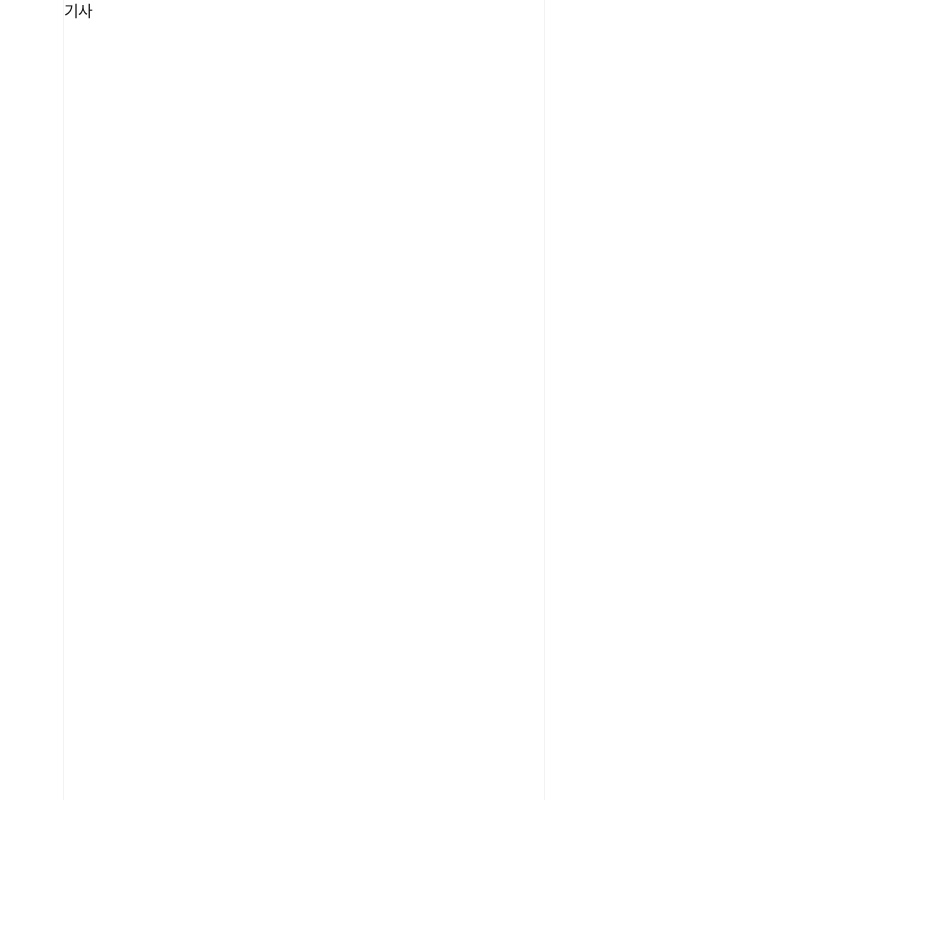
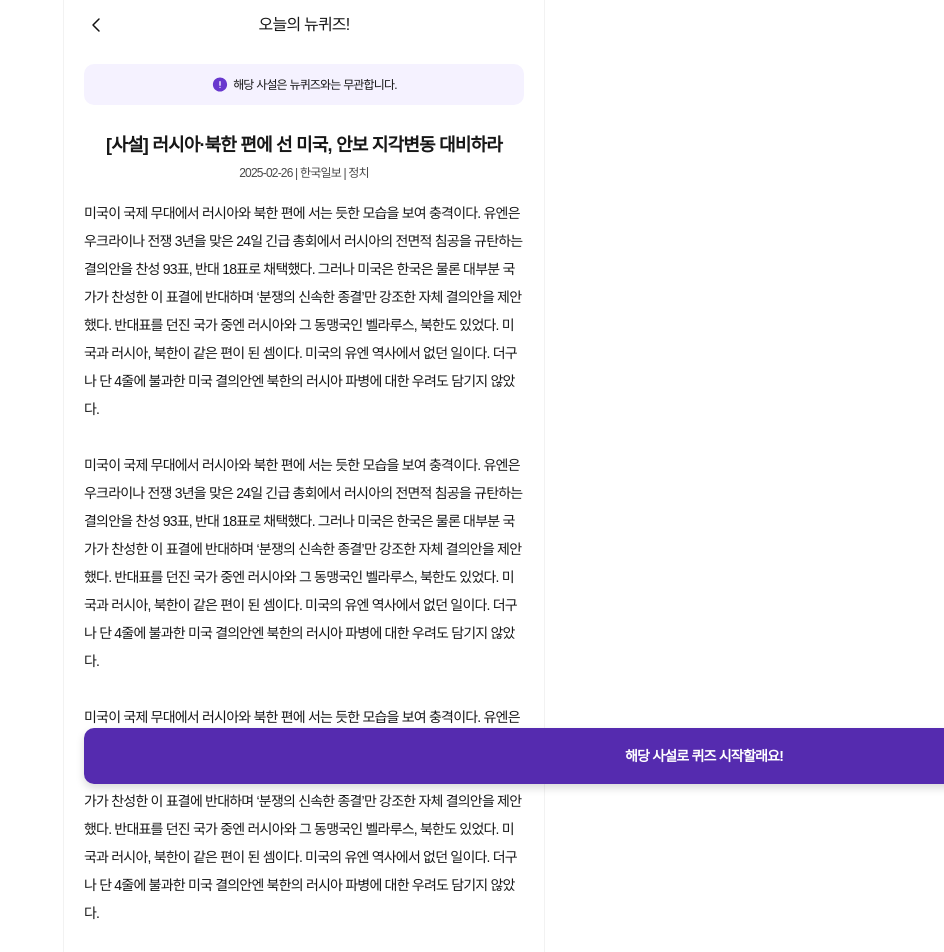
Before and after one commit to POTENDAY-NEWQUIZ/NEWQUIZ-FE, a Next.js app: page /article/1 in a window 1280 px wide. Shown: the top 952 px of the page, without its empty margins (336-1280 px from the left). Before the commit the page ends 800 px from the top, so only its background shows below. Built offline with nearby package versions, Linux system fonts and the light colour scheme; a web font is replaced by a local one.

Commit message:
[feat] : article/[id] 생성 및 구현

```diff
--- a/src/app/article/[id]/page.tsx
+++ b/src/app/article/[id]/page.tsx
@@ -1,5 +1,96 @@
+import Image from "next/image";
+
+import Header from "@components/header";
+import BackButton from "@components/button/back-button";
+import Blank from "@components/button/blank";
+
+import caution from "@assets/svg/caution.svg";
+import Button from "@components/button/button";
+
 const Article = () => {
-  return <div>기사</div>;
+  return (
+    <main>
+      {/* 헤더 영역 */}
+      <Header
+        title="오늘의 뉴퀴즈!"
+        leftChild={<BackButton />}
+        rightChild={<Blank />}
+      />
+
+      {/* 안내 문구 영역 */}
+      <section className="pt-16 mx-5 mb-7">
+        <div className="py-3 flex justify-center items-center gap-1 text-xs bg-home-lavender rounded-[10px]">
+          <Image src={caution} width={18} height={18} alt="경고" />
+          <p>해당 사설은 뉴퀴즈와는 무관합니다.</p>
+        </div>
+      </section>
+
+      {/* 기사 내용 영역 */}
+      <section className="mx-5">
+        {/* 기사 제목 */}
+        <div className="mb-[18px]">
+          <p className="font-semibold text-lg text-center break-keep leading-6 mb-2">
+            [사설] 러시아·북한 편에 선 미국, 안보 지각변동 대비하라
+          </p>
+          <p className="text-xs text-[#484848] text-center">
+            2025-02-26 | 한국일보 | 정치
+          </p>
+        </div>
+
+        {/* 기사 내용 - 배열로 문단 출력하면됨 */}
+        <div className="text-sm leading-7 mb-16">
+          <p>
+            미국이 국제 무대에서 러시아와 북한 편에 서는 듯한 모습을
+            보여 충격이다. 유엔은 우크라이나 전쟁 3년을 맞은 24일 긴급
+            총회에서 러시아의 전면적 침공을 규탄하는 결의안을 찬성 93표,
+            반대 18표로 채택했다. 그러나 미국은 한국은 물론 대부분
+            국가가 찬성한 이 표결에 반대하며 ‘분쟁의 신속한 종결’만
+            강조한 자체 결의안을 제안했다. 반대표를 던진 국가 중엔
+            러시아와 그 동맹국인 벨라루스, 북한도 있었다. 미국과 러시아,
+            북한이 같은 편이 된 셈이다. 미국의 유엔 역사에서 없던
+            일이다. 더구나 단 4줄에 불과한 미국 결의안엔 북한의 러시아
+            파병에 대한 우려도 담기지 않았다.
+          </p>
+          <br />
+          <p>
+            미국이 국제 무대에서 러시아와 북한 편에 서는 듯한 모습을
+            보여 충격이다. 유엔은 우크라이나 전쟁 3년을 맞은 24일 긴급
+            총회에서 러시아의 전면적 침공을 규탄하는 결의안을 찬성 93표,
+            반대 18표로 채택했다. 그러나 미국은 한국은 물론 대부분
+            국가가 찬성한 이 표결에 반대하며 ‘분쟁의 신속한 종결’만
+            강조한 자체 결의안을 제안했다. 반대표를 던진 국가 중엔
+            러시아와 그 동맹국인 벨라루스, 북한도 있었다. 미국과 러시아,
+            북한이 같은 편이 된 셈이다. 미국의 유엔 역사에서 없던
+            일이다. 더구나 단 4줄에 불과한 미국 결의안엔 북한의 러시아
+            파병에 대한 우려도 담기지 않았다.
+          </p>
+          <br />
+          <p>
+            미국이 국제 무대에서 러시아와 북한 편에 서는 듯한 모습을
+            보여 충격이다. 유엔은 우크라이나 전쟁 3년을 맞은 24일 긴급
+            총회에서 러시아의 전면적 침공을 규탄하는 결의안을 찬성 93표,
+            반대 18표로 채택했다. 그러나 미국은 한국은 물론 대부분
+            국가가 찬성한 이 표결에 반대하며 ‘분쟁의 신속한 종결’만
+            강조한 자체 결의안을 제안했다. 반대표를 던진 국가 중엔
+            러시아와 그 동맹국인 벨라루스, 북한도 있었다. 미국과 러시아,
+            북한이 같은 편이 된 셈이다. 미국의 유엔 역사에서 없던
+            일이다. 더구나 단 4줄에 불과한 미국 결의안엔 북한의 러시아
+            파병에 대한 우려도 담기지 않았다.
+          </p>
+          <br />
+        </div>
+      </section>
+
+      {/* 버튼 영역 */}
+      <section className="w-full fixed bottom-4">
+        <Button
+          text="해당 사설로 퀴즈 시작할래요!"
+          type="start"
+          link="/quiz"
+        />
+      </section>
+    </main>
+  );
 };
 
 export default Article;
--- a/src/components/button/button.tsx
+++ b/src/components/button/button.tsx
@@ -10,6 +10,7 @@ const Button = ({ icon, text, type, link, onClick }: IButton) => {
 
   const buttonClass = {
     kakao: "bg-[#FEE500] text-black",
+    start: "bg-lavender text-white font-semibold text-sm shadow-button",
     active: "bg-lavender text-white font-semibold text-sm",
     inactive: "bg-[#E2E2E2] text-[#888888] font-semibold text-sm",
   };
--- a/src/interface/props.ts
+++ b/src/interface/props.ts
@@ -27,7 +27,7 @@ export interface IModal {
 export interface IButton {
   icon?: string;
   text: string;
-  type: "kakao" | "active" | "inactive";
+  type: "kakao" | "start" | "active" | "inactive";
   link?: string;
   onClick?: () => {};
 }
--- a/tailwind.config.ts
+++ b/tailwind.config.ts
@@ -19,7 +19,8 @@ export default {
         "mist-lavender": "#FBFAFF",
       },
       boxShadow: {
-        default: "0px 2px 10px 0px rgba(0, 0, 0, 0.10)",
+        default: "0px 2px 10px 0px rgba(0, 0, 0, 0.05)",
+        button: "0px 4px 8px 0px rgba(0, 0, 0, 0.15)",
         modal: "0px 3.81px 9.524px 0px rgba(0, 0, 0, 0.10)",
       },
     },
```
